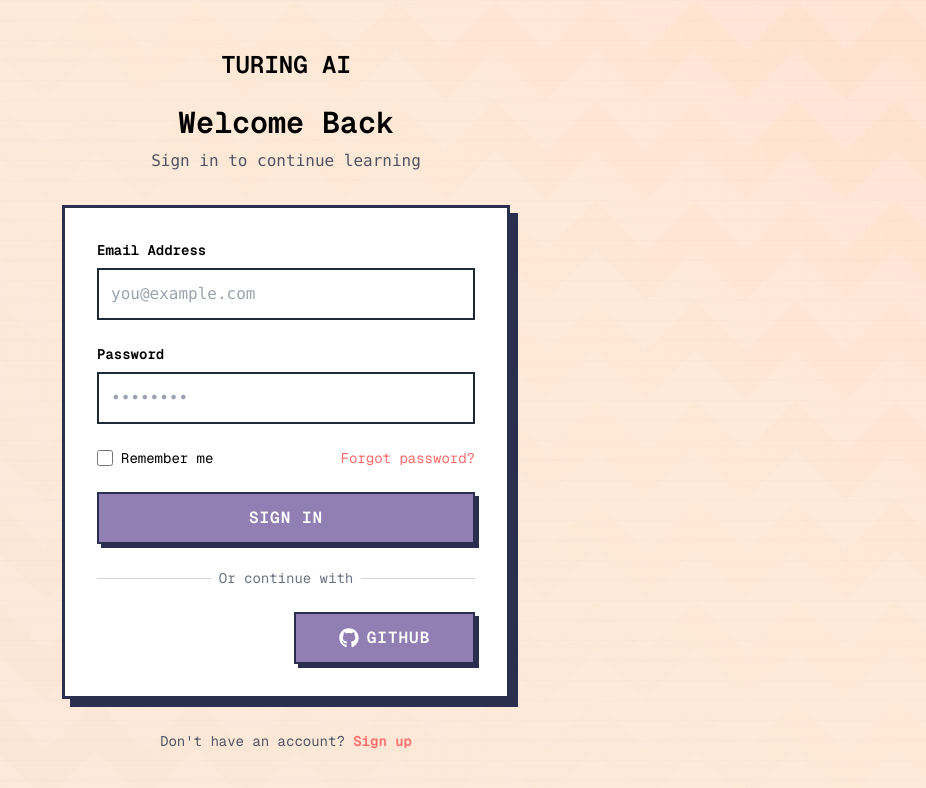
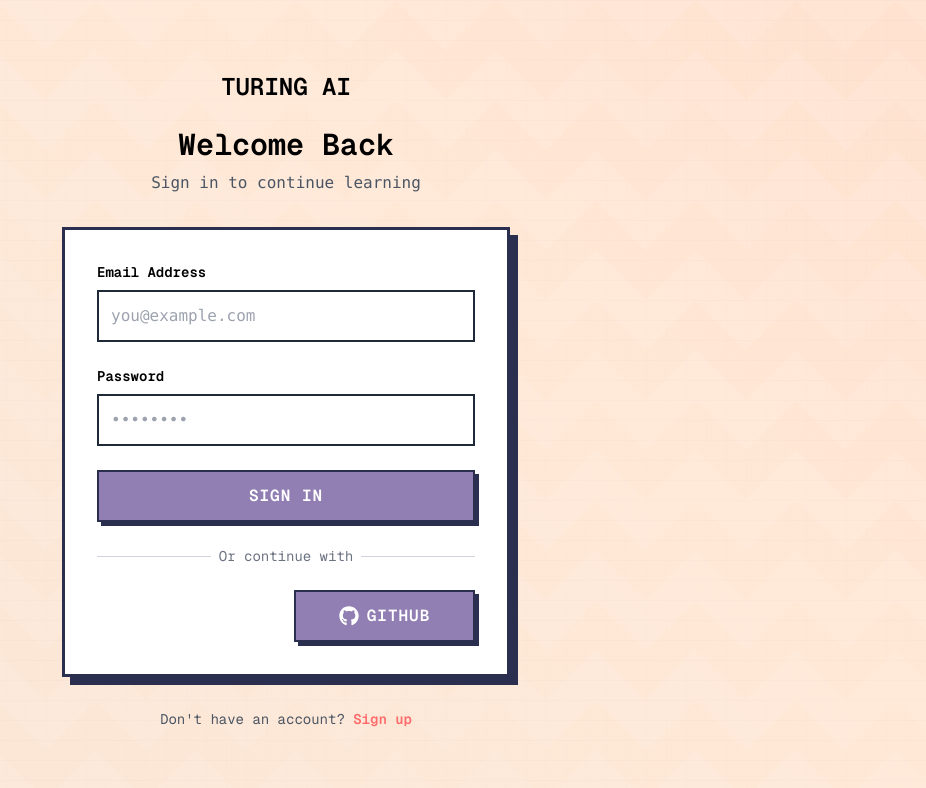
Before and after one commit to keshavsharma54126/Turing, a Next.js app in the folder apps/web/: page /signin in a window 1280 px wide. Shown: the top 788 px of the page, without its empty margins (354-1280 px from the left). Built offline with nearby package versions, Linux system fonts and the light colour scheme; no server answers.

Commit message:
removed some unnecessary stuff

```diff
--- a/apps/web/app/signin/page.tsx
+++ b/apps/web/app/signin/page.tsx
@@ -97,21 +97,6 @@ export default function SignIn() {
                   />
                 </div>
 
-                <div className="flex items-center justify-between">
-                  <div className="flex items-center">
-                    <input
-                      type="checkbox"
-                      id="remember"
-                      className="h-4 w-4 border-2 border-gray-800"
-                    />
-                    <label htmlFor="remember" className="ml-2 text-sm">
-                      Remember me
-                    </label>
-                  </div>
-                  <Link href="/forgot-password" className="text-sm text-[#FF6B6B] hover:text-[#FF8C66]">
-                    Forgot password?
-                  </Link>
-                </div>
 
                 <button
                   type="submit"
```
